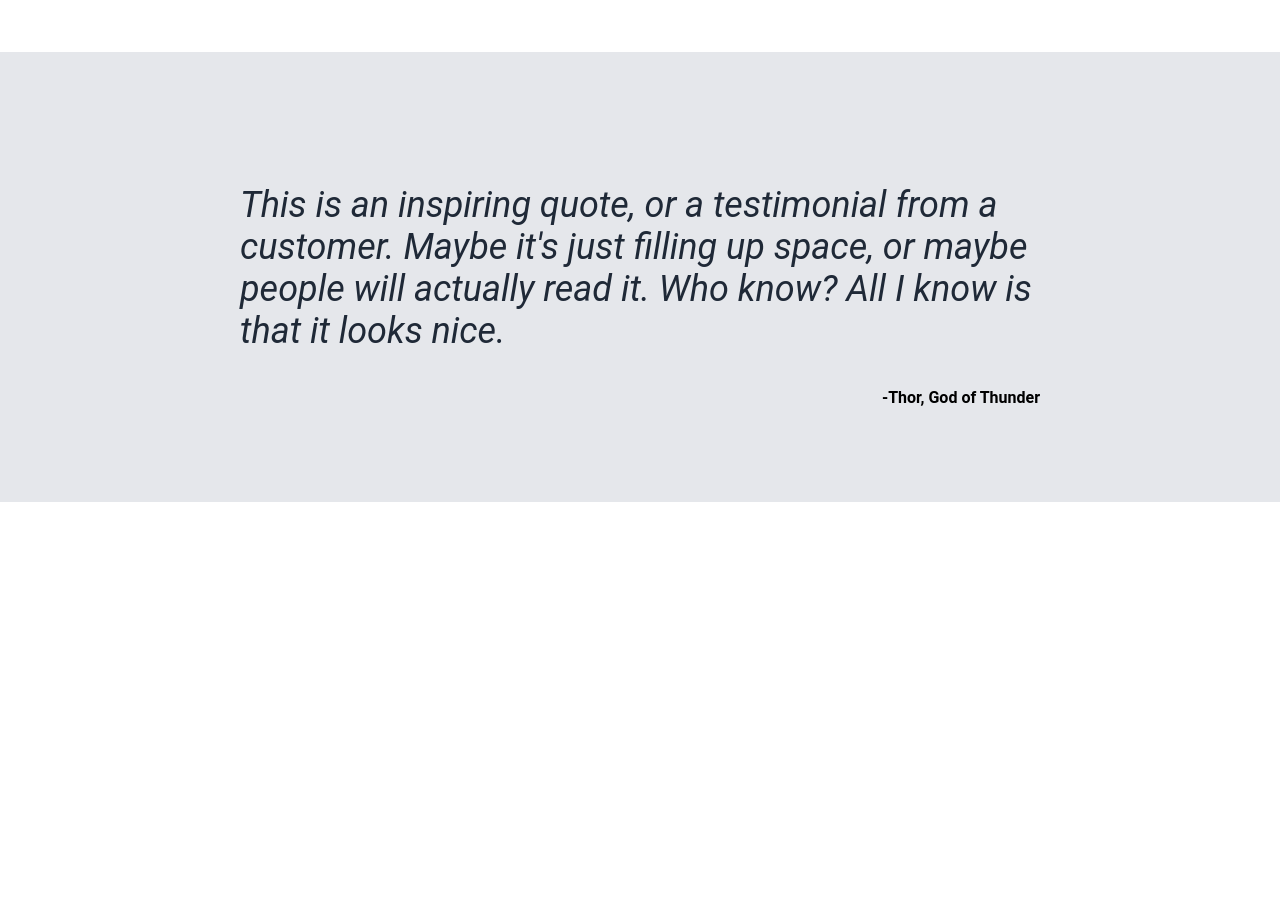
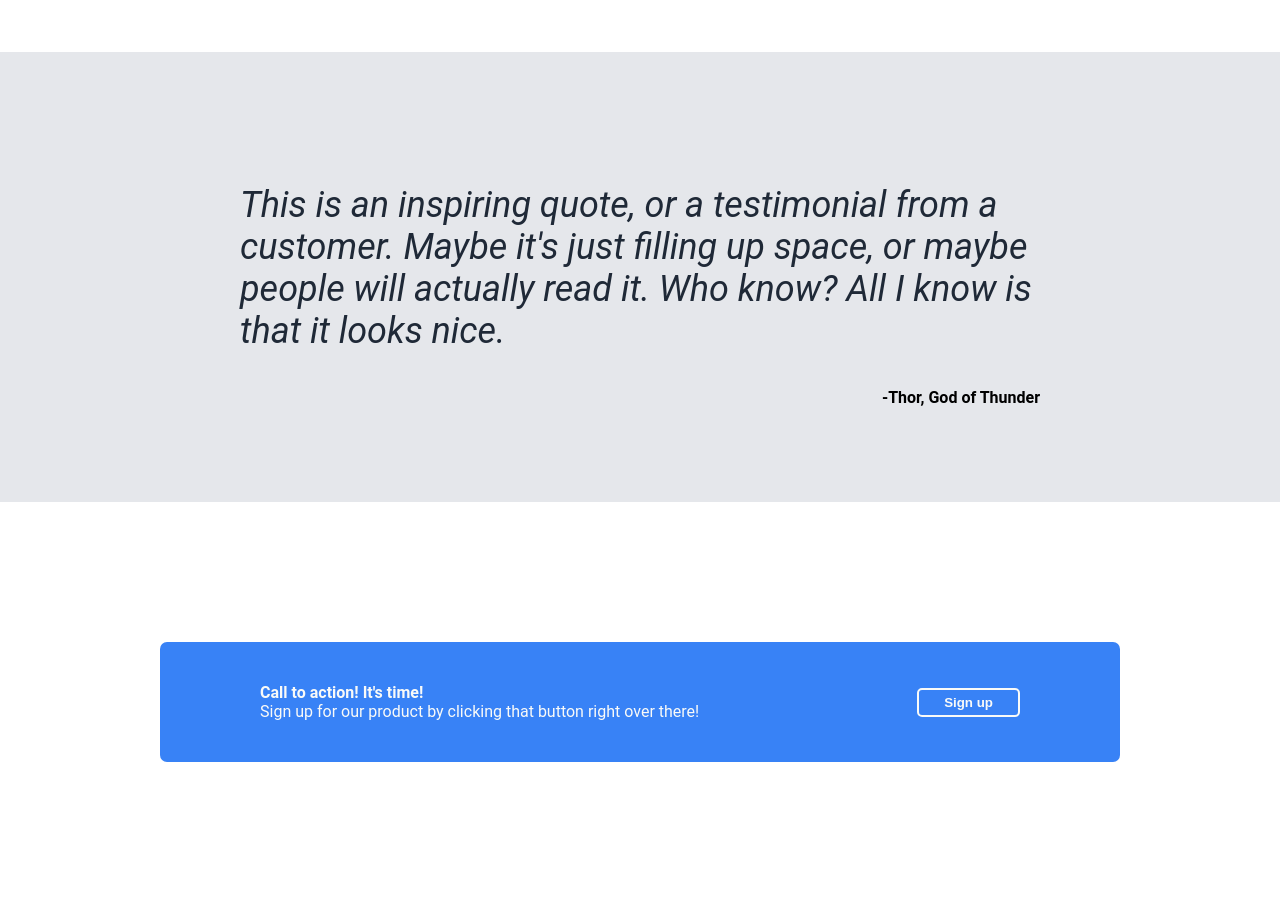
Before and after one commit to tetrisy/odin-landing-page, a plain HTML site: page index.html in a window 1280 px wide. Shown: the part 1008-1910 px from the top of the page. Before the commit the page ends 1510 px from the top, so only its background shows below. Drawn offline with Linux system fonts and the light colour scheme.

Commit message:
Add Action section
Added and styled Action section

```diff
--- a/index.html
+++ b/index.html
@@ -58,6 +58,15 @@
         <strong>-Thor, God of Thunder</strong>
         </div>
     </section>
+    <section class="action">
+        <div class="container">
+            <div class="action-text">
+                <h4>Call to action! It's time!</h4>
+                <p>Sign up for our product by clicking that button right over there!</p>
+            </div>
+            <button>Sign up</button>
+        </div>
+    </section>
     <footer>
 
     </footer>
--- a/style.css
+++ b/style.css
@@ -172,3 +172,39 @@ h2 {
     max-width: 800px;
     padding-right: 80px;
 }
+
+
+/* Action */
+
+.action {
+    height: 400px;
+    display: flex;
+    justify-content: center;
+    align-items: center;
+}
+
+.action .container {
+    background-color: #3882f6;
+    width: 960px;
+    box-sizing: border-box;
+    padding: 20px 100px;
+    justify-content: center;
+    align-items: center;
+    height: 120px;
+    border-radius: 7px;
+}
+
+.action-text h4, .action-text p {
+    margin: 0;
+    color: #f9faf8;
+}
+
+.action button {
+    margin-left: auto;
+    background-color: #3882f6;
+    border: 2px solid #f9faf8;
+    color: #f9faf8;
+    border-radius: 5px;
+    font-weight: 600;
+    padding: 5px 25px;
+}
```
